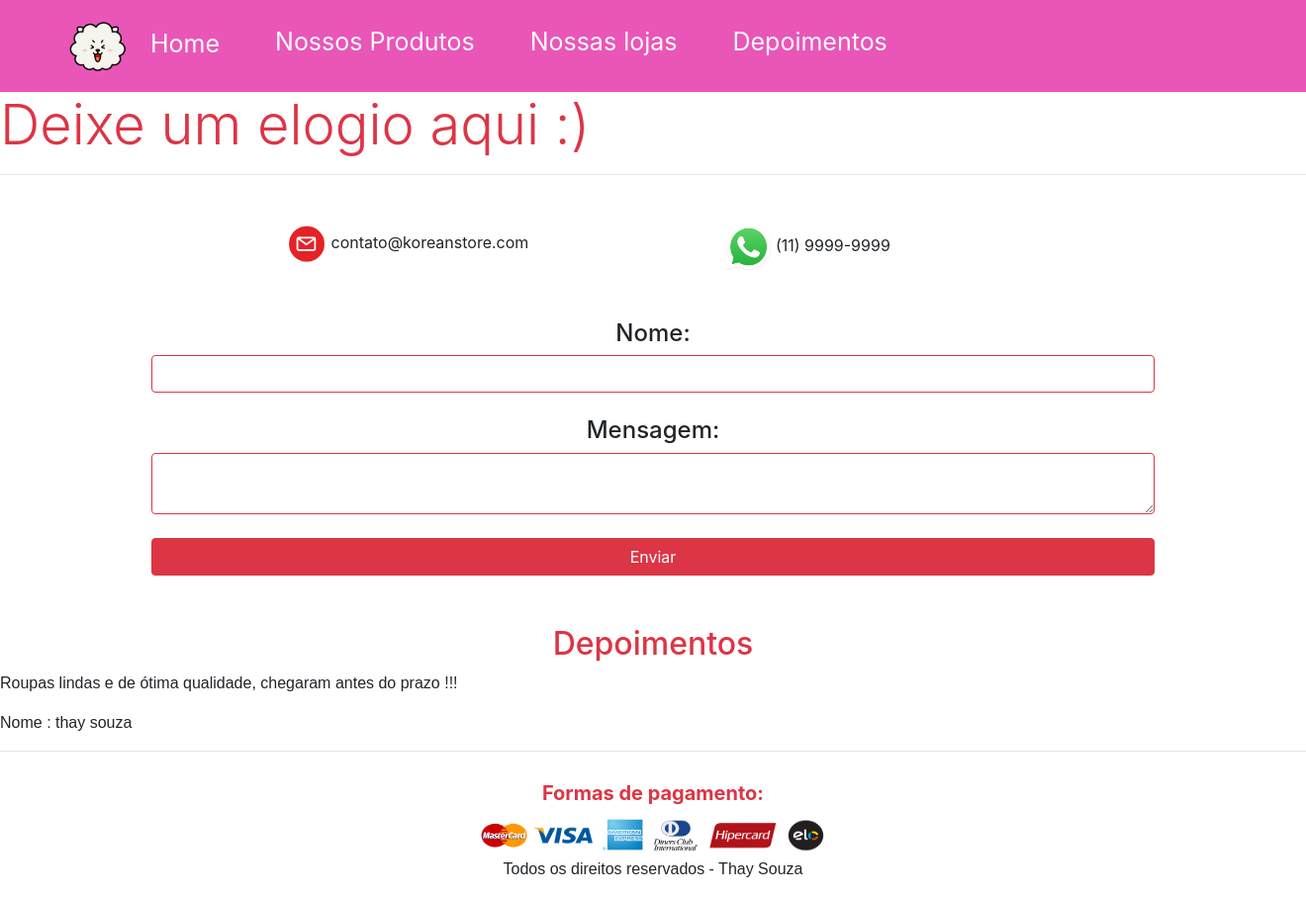
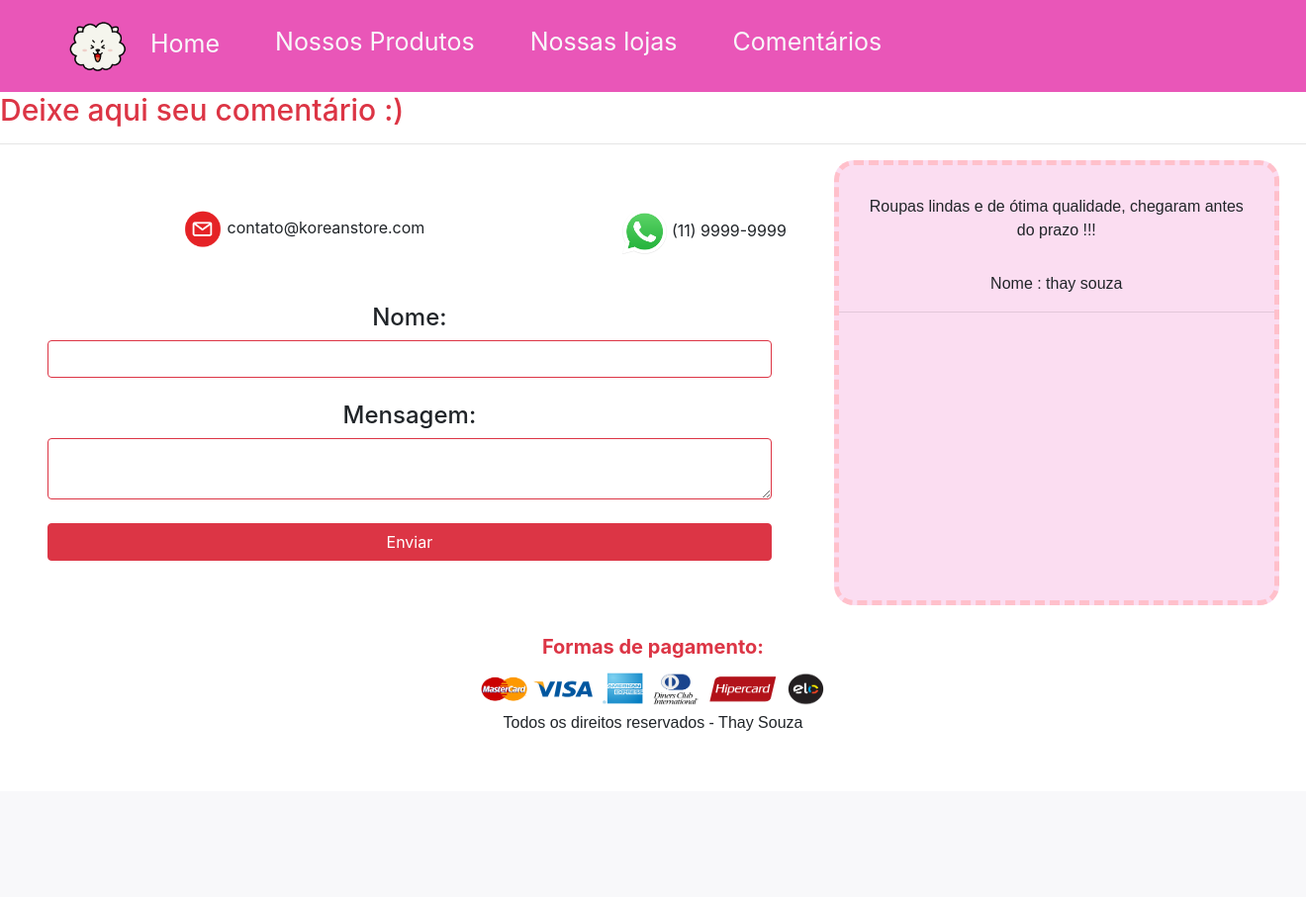
Before and after one commit to thaysouza/sitethay, a PHP site: page /faleconosco.php in a window 1320 px wide. Shown: the whole page at 99% size. After the commit the page ends 739 px from the top, so only its background shows below. Run offline with PHP 8.4, Linux system fonts and the light colour scheme; data comes from the database, SQL or seed files in the repository.

Commit message:
atualizando form

```diff
--- a/css/css.css
+++ b/css/css.css
@@ -114,6 +114,7 @@ header h2{
 /* ---------- FALE CONOSCO ----------- */
 section.contato{
     margin-top: 50px;
+
 }
 
 .logo{
--- a/faleconosco.php
+++ b/faleconosco.php
@@ -1,8 +1,8 @@
 <?php
 
 $servername = "localhost";
-$username = "root";
-$password = "";
+$username = "thay";
+$password = "tayane15";
 $database = "fseletro";
 
 $conn = mysqli_connect($servername,$username,$password,$database);
@@ -41,20 +41,22 @@ if(isset($_POST['nome']) && isset($_POST['msg'])){
          <!-- Fim Menu-->
 
          <header>
-            <h2 class="display-4 text-danger">Deixe um elogio aqui :)</h2>
+            <h2 class="display-5 text-danger">Deixe aqui seu comentário :) </h2>
         </header>
 
        <hr>
 
+<section class="comentario row"> <!--row total-->
+<div class=" col-ms-4 text-center "> <!--parte 1-->
 
-<div class="container">
+<div class="container ">
       <section class="contato row">
            <div class="logo col-ms-4 text-center">
             <img src="./imagem/logo-email.png" width="40px">
               contato@koreanstore.com
            </div>
 
-           <div class="logo col-ms-4 text-center">
+           <div class="logo col-ms-4 text-center mr-5">
             <img src="./imagem/whatsapp-icone-4.png" width="45px">
                 (11) 9999-9999
         </div>
@@ -74,11 +76,12 @@ if(isset($_POST['nome']) && isset($_POST['msg'])){
 
     </div>
   </form>
+<!--fim parte 1-->
+</div>
 
-  <h2 class="text-danger" style="text-align: center; margin-top:50px;">Depoimentos</h2>
+<div class=" col-ms-6 text-center" style="border-radius:20px;border: dashed 5px pink; height:450px; width:450px; background-color: rgba(233, 86, 184,0.2);"> <!--parte 2-->
 
 
-  <section class="comentarios">
  <?php
  $sql = "select * from coment";
  $result = $conn->query($sql);
@@ -87,8 +90,8 @@ if(isset($_POST['nome']) && isset($_POST['msg'])){
 while($rows = $result->fetch_assoc()){
  ?>
 
-<div class="depoimentos">
- <p ><?php echo $rows["msg"]; ?> </p>
+<div>
+ <p style="text-align: center; margin:30px;"><?php echo $rows["msg"]; ?> </p>
  <p>Nome : <?php echo $rows["nome"]; ?> </p>
  <hr>
  <div>
@@ -103,8 +106,8 @@ else{
 }
 
  ?>
-
-</section>
+<div> <!--fim parte 2-->
+</section><!--fim row total-->
 
 <?php
   include('rodape.html');
--- a/menu.html
+++ b/menu.html
@@ -19,7 +19,7 @@
                 <a class="text-light nav-link  mt-2" href="loja.php">Nossas lojas</a>
             </li>
             <li class="nav-item">
-                <a class="text-light nav-link  mt-2" href="faleconosco.php">Depoimentos</a>
+                <a class="text-light nav-link  mt-2" href="faleconosco.php">Comentários</a>
             </li>
         </ul>
     </div>
```
Also changed, not shown: produtos.php (+3 -8 lines).
